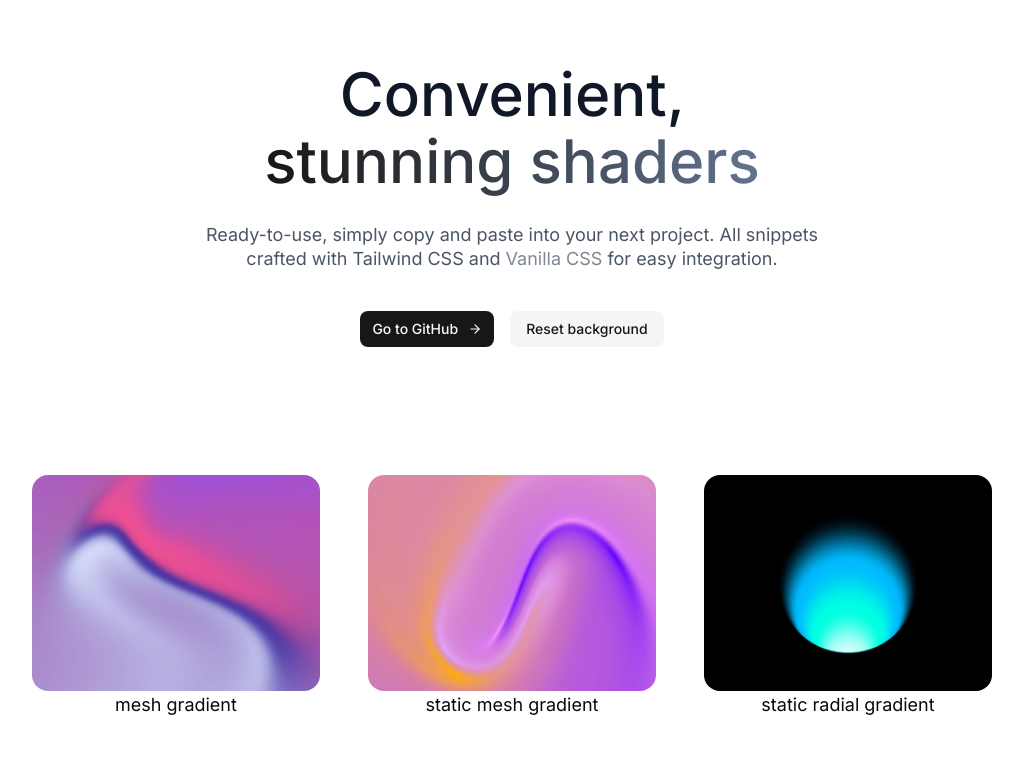
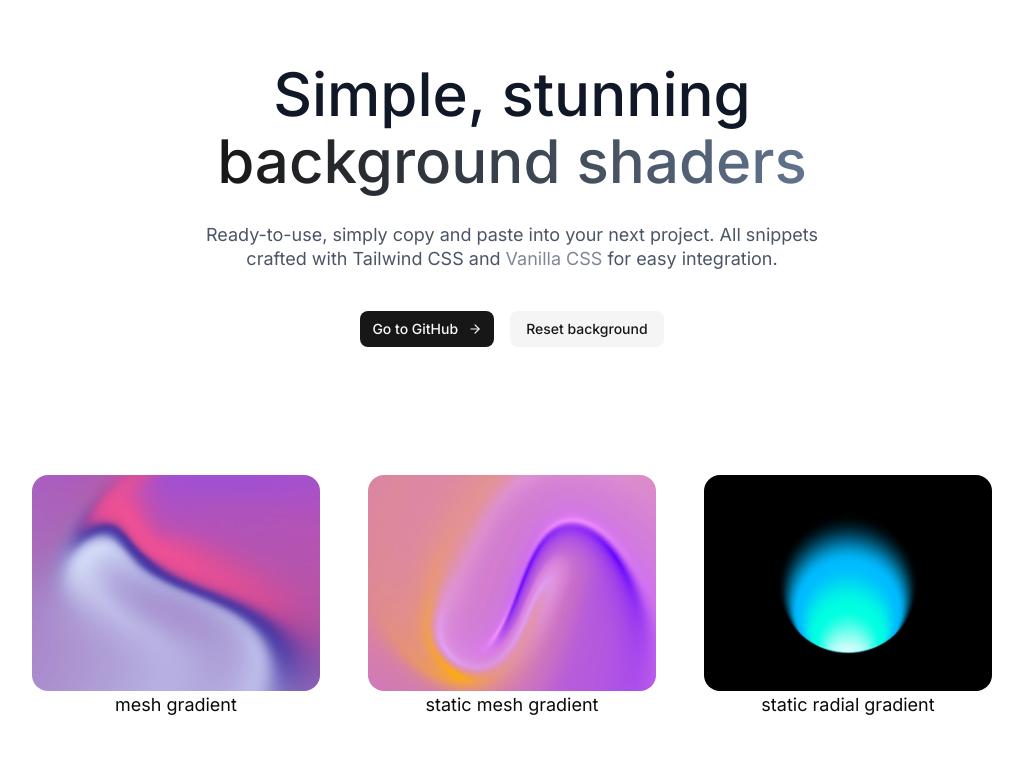
Before and after one commit to heySuman/background-shaders, a Next.js app: page / in a window 1280 px wide. Shown: the top 765 px of the page, without its empty margins (128-1151 px from the left). Built offline with nearby package versions, Linux system fonts and the light colour scheme; what @paper-design/shaders-react would draw is missing.

Commit message:
Refactor layout and page components for improved structure and readability

```diff
--- a/app/layout.tsx
+++ b/app/layout.tsx
@@ -1,6 +1,6 @@
+import "./globals.css";
 import type { Metadata } from "next";
 import { Geist_Mono, Inter } from "next/font/google";
-import "./globals.css";
 
 const geistSans = Inter({
   variable: "--font-inter",
--- a/app/page.tsx
+++ b/app/page.tsx
@@ -4,20 +4,43 @@ import { Button } from "@/components/ui/button";
 import { homeShaders } from "@/presets/home-shaders";
 import clsx from "clsx";
 import { ArrowRight } from "lucide-react";
+import { div } from "motion/react-client";
 import Image from "next/image";
 import { useState } from "react";
 
 export default function Home() {
+
+  const [activeShader, setActiveShader] = useState<ShaderComponentProps | null>(null);
+
+
+  const handlePreviewShader = (name: string) => {
+    const shader = homeShaders.filter(shader => shader.name === name);
+
+    setActiveShader(shader[0])
+  }
+
   return (
+    <>
+      {
+        activeShader &&
+        <ShaderComponent
+          shaderComponentProps={activeShader}
+          props={{
+            className: clsx(
+              "fixed w-full h-screen transition-opacity transition-filter duration-300 ease-out",
+            ),
+          }}
+        />
+      }
       <main className="font-sans md:max-w-3/4 mx-auto">
         <div className="pt-8">
           <div className="relative mx-auto flex max-w-2xl flex-col items-center">
             <div className="mb-8 flex">
             </div>
             <h2 className="text-center text-3xl font-medium text-gray-900 dark:text-gray-50 sm:text-6xl">
-            Convenient,{' '}
+              Simple, stunning{' '}
               <span className="animate-text-gradient inline-flex bg-gradient-to-r from-neutral-900 via-slate-500 to-neutral-500 bg-[200%_auto] bg-clip-text leading-tight text-transparent dark:from-neutral-100 dark:via-slate-400 dark:to-neutral-400">
-              stunning shaders
+                background shaders
               </span>
             </h2>
             <p className="mt-6 text-center text-lg leading-6 text-gray-600 dark:text-gray-200">
@@ -49,11 +72,14 @@ export default function Home() {
         <div className="py-32 text-lg">
           <div className="grid grid-cols-1 sm:grid-cols-2 gap-12 xs:grid-cols-2 md:gap-12 lg:grid-cols-3 2xl:grid-cols-4 3xl:gap-64">
             {homeShaders.map((shader) => (
+              <div onClick={() => handlePreviewShader(shader.name)}>
                 <ShaderItem key={shader.name} {...shader} />
+              </div>
             ))}
           </div>
         </div>
       </main>
+    </>
   );
 }
 
```
Lines whose indentation alone changed are shown as unchanged.
